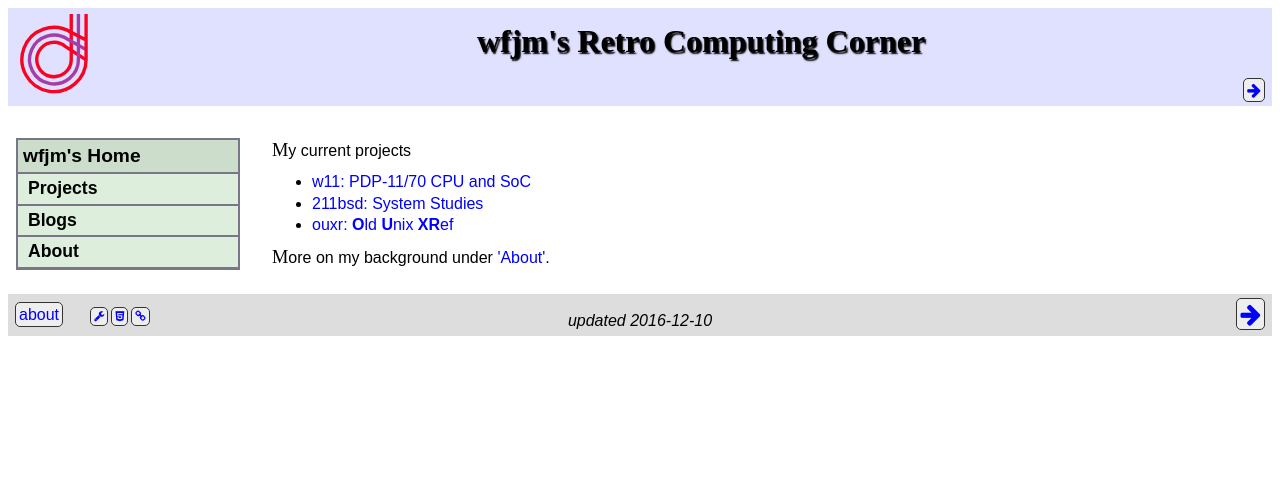
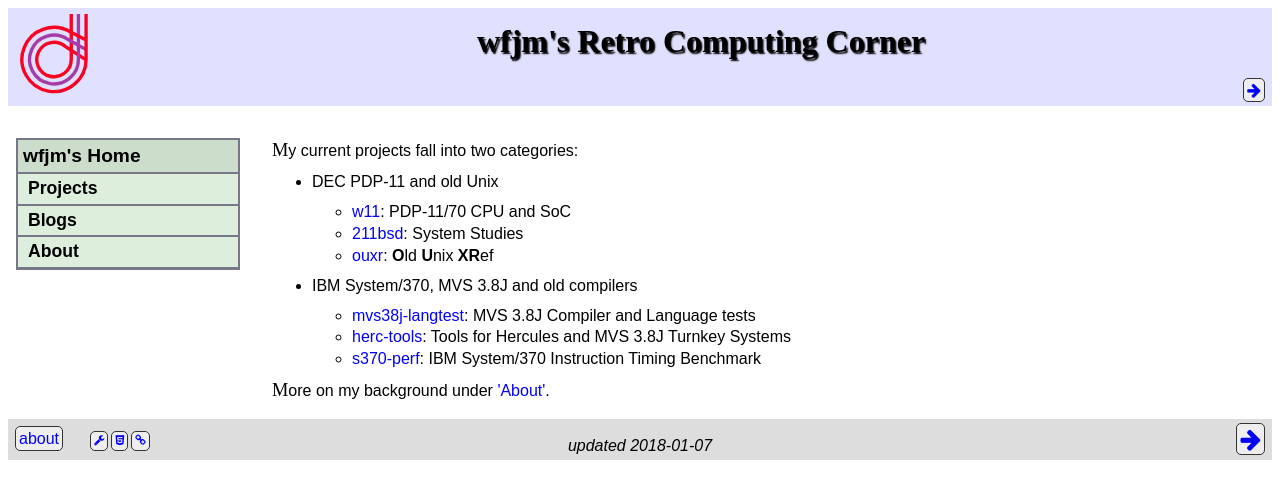
Before and after one commit to wfjm/wfjm.github.io, a Jekyll site: the page built from index.html, in a window 1280 px wide. Shown: the top 499 px of the page. Built offline with Jekyll 4.4.1, drawn with Linux system fonts in a browser that asks for light colours.

```diff
--- a/index.html
+++ b/index.html
@@ -2,17 +2,34 @@
 title: "wfjm's Retro Computing Corner"
 #
 my:
-  changedate: 2016-12-10
+  changedate: 2018-01-07
 ---
 
 <p>
-My current projects
+My current projects fall into two categories:
 </p>
 <ul>
-  <li><a href="/home/w11/">w11: PDP-11/70 CPU and SoC</a>
-  <li><a href="/home/211bsd/">211bsd: System Studies</a>
-  <li><a href="/home/ouxr/">ouxr: <b>O</b>ld <b>U</b>nix <b>XR</b>ef</a>
+  <li>DEC PDP-11 and old Unix
+    <ul>
+      <li><a href="/home/w11/">w11</a>: PDP-11/70 CPU and SoC</li>
+      <li><a href="/home/211bsd/">211bsd</a>: System Studies</li>
+      <li><a href="/home/ouxr/">ouxr</a>: <b>O</b>ld <b>U</b>nix <b>XR</b>ef</li>
+    </ul>
+  </li>
+  <li>IBM System/370, MVS 3.8J and old compilers
+    <ul>
+      <li>
+        <a href="https://github.com/wfjm/mvs38j-langtest/blob/master/README.md">
+          mvs38j-langtest</a>: MVS 3.8J Compiler and Language tests</li>
+      <li>
+        <a href="https://github.com/wfjm/herc-tools">
+        herc-tools</a>: Tools for Hercules and MVS 3.8J Turnkey Systems</li>
+      <li>
+        <a href="https://github.com/wfjm/s370-perf">
+        s370-perf</a>: IBM System/370 Instruction Timing Benchmark</li>
+    </ul>
 </ul>
+
 
 <p>
 More on my background under <a href="/about/">'About'</a>.
```
Also changed, not shown: _posts/mvs/2017-11-05-perf_asm-a-370-instruction-timing-tester.html (added, +90 -0 lines), home/index.html (+5 -5 lines).
